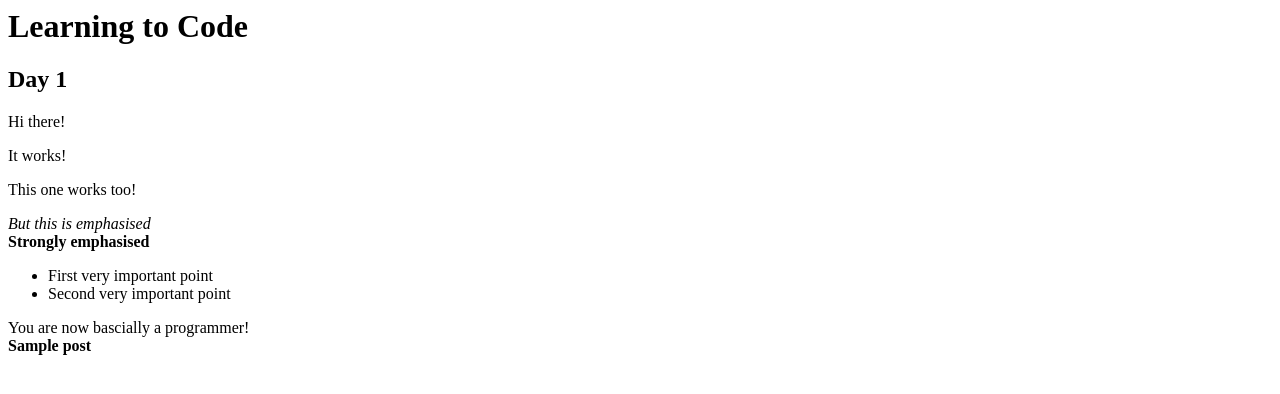
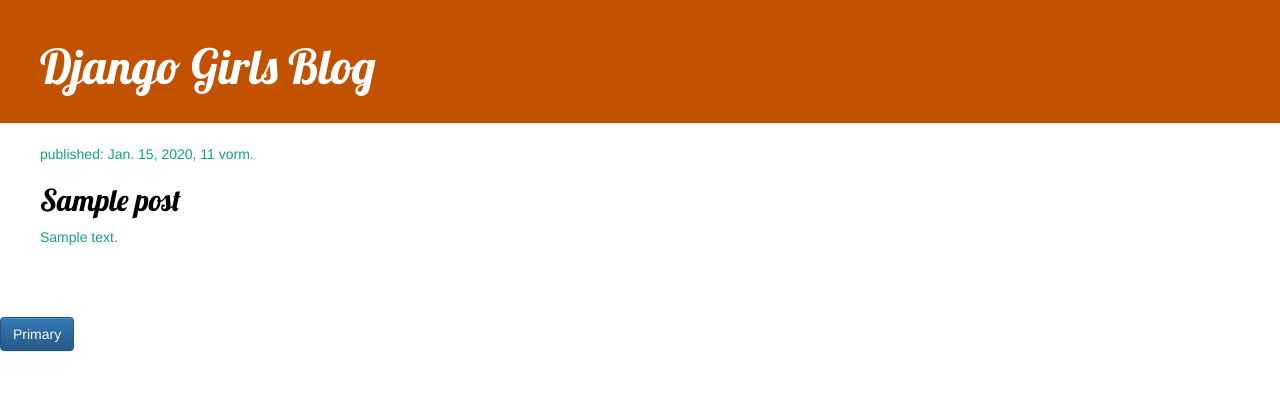
Before and after one commit to chloenweiss/my-first-blog, a Django app: template blog/templates/blog/post_list.html in a window 1280 px wide. Shown: the top 394 px of the page. Run offline with Django 3.2, Linux system fonts and the light colour scheme; the template is opened without the code that fills it: values that come from a table or form of the project are taken from there, others are empty; tables that the repository leaves empty hold one stand-in row (values such as "Sample post"); some libraries are stand-ins or nearby versions.

Commit message:
Modified templates to display posts from database.

```diff
--- /dev/null
+++ b/blog/static/css/blog.css
@@ -0,0 +1,60 @@
+h1 a {
+    color: #2ecc71;
+    font-family: 'Lobster';
+}
+
+h2 {
+    padding-left: 40px;
+}
+
+p {
+color: #16a085;
+    padding-left: 40px;
+}
+
+.page-header {
+    background-color: #C25100;
+    margin-top: 0;
+    padding: 20px 20px 20px 40px;
+}
+
+.page-header h1, .page-header h1 a, .page-header h1 a:visited, .page-header h1 a:active {
+    color: #ffffff;
+    font-size: 36pt;
+    text-decoration: none;
+}
+
+.content {
+    margin-left: 40px;
+}
+
+h1, h2, h3, h4 {
+    font-family: 'Lobster', cursive;
+}
+
+.date {
+    color: #828282;
+}
+
+.save {
+    float: right;
+}
+
+.post-form textarea, .post-form input {
+    width: 100%;
+}
+
+.top-menu, .top-menu:hover, .top-menu:visited {
+    color: #ffffff;
+    float: right;
+    font-size: 26pt;
+    margin-right: 20px;
+}
+
+.post {
+    margin-bottom: 70px;
+}
+
+.post h2 a, .post h2 a:visited {
+    color: #000000;
+}
--- a/blog/templates/blog/post_list.html
+++ b/blog/templates/blog/post_list.html
@@ -1,27 +1,27 @@
+{% load static %}
 <html>
   <head>
         <title>Chloe's blog</title>
+        <link rel="stylesheet" href="//maxcdn.bootstrapcdn.com/bootstrap/3.2.0/css/bootstrap.min.css">
+        <link rel="stylesheet" href="//maxcdn.bootstrapcdn.com/bootstrap/3.2.0/css/bootstrap-theme.min.css">
+      <link href="//fonts.googleapis.com/css?family=Lobster&subset=latin,latin-ext" rel="stylesheet" type="text/css">
+      <link rel="stylesheet" href="{% static 'css/blog.css' %}">
+
     </head>
 <body>
-    <h1>Learning to Code</h1>
-    <h2>Day 1</h2>
-    <p>Hi there!</p>
-    <p>It works!</p>
+
+<div class="page-header">
+<h1><a href="/">Django Girls Blog</a></h1>
+</div>
+
+       {% for post in posts %}
+    <div class="post">
+        <p>published: {{ post.published_date }}</p>
+        <h2><a href="">{{ post.title }}</a></h2>
+        <p>{{ post.text|linebreaksbr }}</p>
+    </div>
+{% endfor %}
+
+<button type="button" class="btn btn-primary">Primary</button>
 </body>
 </html>
-
-<html>
-<body>
-
-    <p>This one works too!</p>
-    <em>But this is emphasised</em>
-
-    <br><strong>Strongly emphasised</strong>
-    <ul><li>First very important point</li><li>Second very important point</li></ul>
-    <storng>You are now bascially a programmer!<strong>
-        <br>{% for post in posts %}
-        {{ post }}
-        {% endfor %}
-
-</body>
-</html>
```
